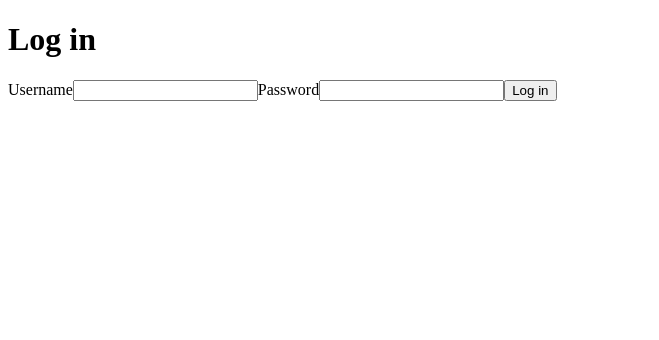
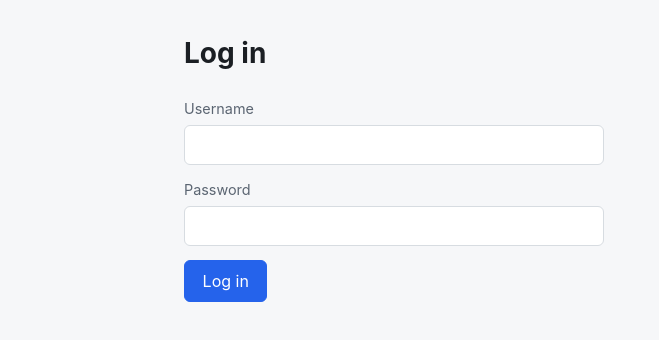
Before and after one commit to o-a-com-au/granitecms-admin, a React (Vite) app in the folder packages/web/: page /login in a window 1280 px wide. Shown: the top 340 px of the page, without its empty margins (0-659 px from the left). Built offline with nearby package versions, Linux system fonts and the light colour scheme; no server answers.

Commit message:
feat: add a basic global stylesheet for the admin UI
Every page already uses plain semantic markup (main/h1/form/table,
data-status attributes), so one global stylesheet covers layout,
typography, form/button/table styling, and status colour-coding
without touching any component's JSX.

```diff
--- a/packages/web/src/main.tsx
+++ b/packages/web/src/main.tsx
@@ -3,6 +3,7 @@ import { createRoot } from 'react-dom/client';
 import { BrowserRouter } from 'react-router';
 import { AuthProvider } from './auth/AuthContext.tsx';
 import { App } from './App.tsx';
+import './styles.css';
 
 const container = document.getElementById('root');
 if (!container) {
--- /dev/null
+++ b/packages/web/src/styles.css
@@ -0,0 +1,200 @@
+:root {
+  color-scheme: light;
+  --colour-text: #1b1f24;
+  --colour-muted: #5b6572;
+  --colour-border: #d7dce1;
+  --colour-bg: #f6f7f9;
+  --colour-surface: #ffffff;
+  --colour-primary: #2563eb;
+  --colour-primary-hover: #1d4ed8;
+  --colour-ok: #1a7f37;
+  --colour-warning: #9a6700;
+  --colour-danger: #b3261e;
+  --radius: 6px;
+}
+
+* {
+  box-sizing: border-box;
+}
+
+body {
+  margin: 0;
+  font-family: -apple-system, BlinkMacSystemFont, 'Segoe UI', Roboto, Helvetica, Arial, sans-serif;
+  color: var(--colour-text);
+  background: var(--colour-bg);
+  line-height: 1.5;
+}
+
+main {
+  max-width: 960px;
+  margin: 0 auto;
+  padding: 2rem 1.5rem 4rem;
+}
+
+h1 {
+  font-size: 1.75rem;
+  margin: 0 0 1.5rem;
+}
+
+h2 {
+  font-size: 1.25rem;
+  margin: 2rem 0 1rem;
+}
+
+a {
+  color: var(--colour-primary);
+}
+
+a:hover {
+  color: var(--colour-primary-hover);
+}
+
+section {
+  background: var(--colour-surface);
+  border: 1px solid var(--colour-border);
+  border-radius: var(--radius);
+  padding: 1.25rem 1.5rem;
+  margin-bottom: 1.5rem;
+}
+
+form {
+  display: flex;
+  flex-direction: column;
+  gap: 0.9rem;
+  align-items: flex-start;
+}
+
+label {
+  display: flex;
+  flex-direction: column;
+  gap: 0.35rem;
+  font-size: 0.9rem;
+  color: var(--colour-muted);
+  width: 100%;
+  max-width: 420px;
+}
+
+input,
+select,
+textarea {
+  font: inherit;
+  color: var(--colour-text);
+  padding: 0.5rem 0.65rem;
+  border: 1px solid var(--colour-border);
+  border-radius: var(--radius);
+  background: var(--colour-surface);
+}
+
+input:focus,
+select:focus,
+textarea:focus {
+  outline: 2px solid var(--colour-primary);
+  outline-offset: -1px;
+}
+
+textarea {
+  max-width: 100%;
+  font-family: ui-monospace, SFMono-Regular, Menlo, Consolas, monospace;
+  font-size: 0.85rem;
+}
+
+button {
+  font: inherit;
+  padding: 0.5rem 1.1rem;
+  border: 1px solid var(--colour-primary);
+  border-radius: var(--radius);
+  background: var(--colour-primary);
+  color: #fff;
+  cursor: pointer;
+}
+
+button:hover {
+  background: var(--colour-primary-hover);
+  border-color: var(--colour-primary-hover);
+}
+
+button:disabled {
+  background: var(--colour-border);
+  border-color: var(--colour-border);
+  color: var(--colour-muted);
+  cursor: not-allowed;
+}
+
+button[type='button'] {
+  background: var(--colour-surface);
+  color: var(--colour-text);
+  border-color: var(--colour-border);
+}
+
+button[type='button']:hover {
+  background: var(--colour-bg);
+}
+
+table {
+  width: 100%;
+  border-collapse: collapse;
+  background: var(--colour-surface);
+  border: 1px solid var(--colour-border);
+  border-radius: var(--radius);
+  overflow: hidden;
+}
+
+th,
+td {
+  text-align: left;
+  padding: 0.6rem 0.85rem;
+  border-bottom: 1px solid var(--colour-border);
+}
+
+th {
+  background: var(--colour-bg);
+  font-size: 0.8rem;
+  text-transform: uppercase;
+  letter-spacing: 0.03em;
+  color: var(--colour-muted);
+}
+
+tr:last-child td {
+  border-bottom: none;
+}
+
+p[role='alert'] {
+  padding: 0.6rem 0.85rem;
+  border-radius: var(--radius);
+  background: #fdecea;
+  color: var(--colour-danger);
+  border: 1px solid #f3c8c4;
+  max-width: 640px;
+}
+
+/* Status colouring shared by SiteStatusBadge (span) and the editor's
+   own status line (p) - keyed off the data-status attribute both
+   already carry, so no component markup needs to change for this. */
+[data-status='ok'],
+[data-status='ready'] {
+  color: var(--colour-ok);
+  font-weight: 600;
+}
+
+[data-status='dirty'],
+[data-status='saving'],
+[data-status='loading'] {
+  color: var(--colour-warning);
+  font-weight: 600;
+}
+
+[data-status='unreachable'],
+[data-status='unauthorized'],
+[data-status='error'],
+[data-status='save-error'],
+[data-status='conflict'],
+[data-status='not-found'],
+[data-status='load-error'] {
+  color: var(--colour-danger);
+  font-weight: 600;
+}
+
+iframe {
+  border: 1px solid var(--colour-border);
+  border-radius: var(--radius);
+}
```
